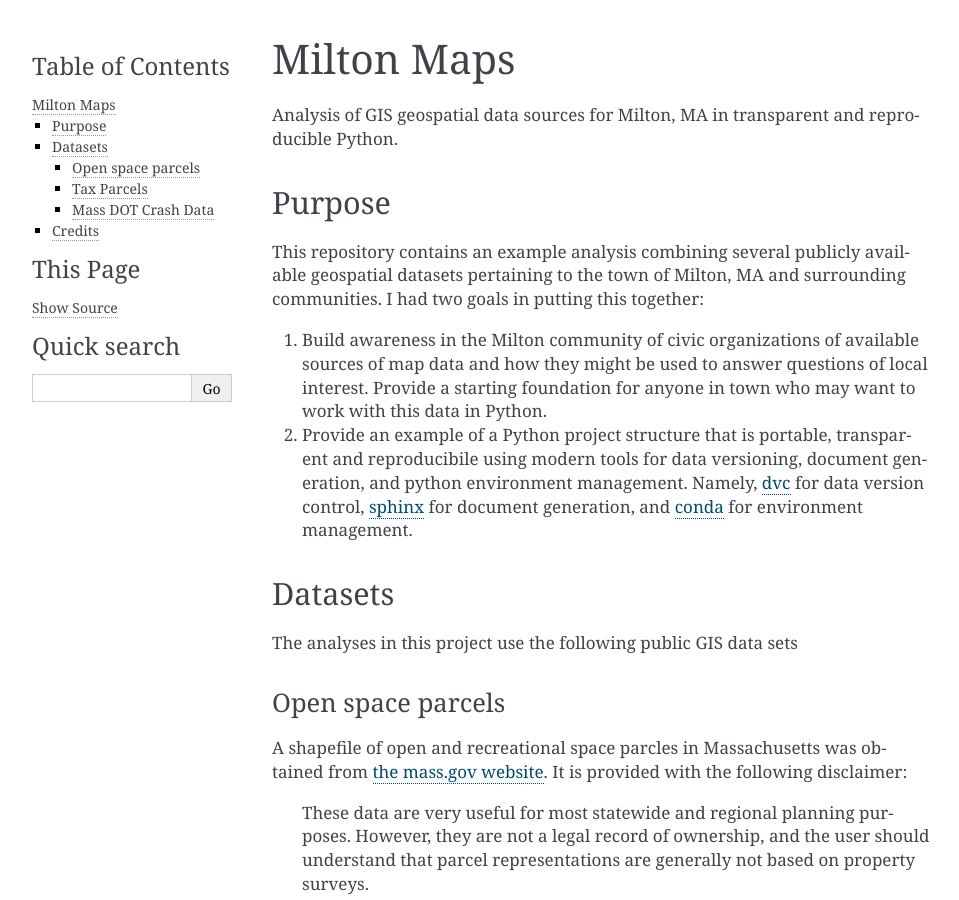
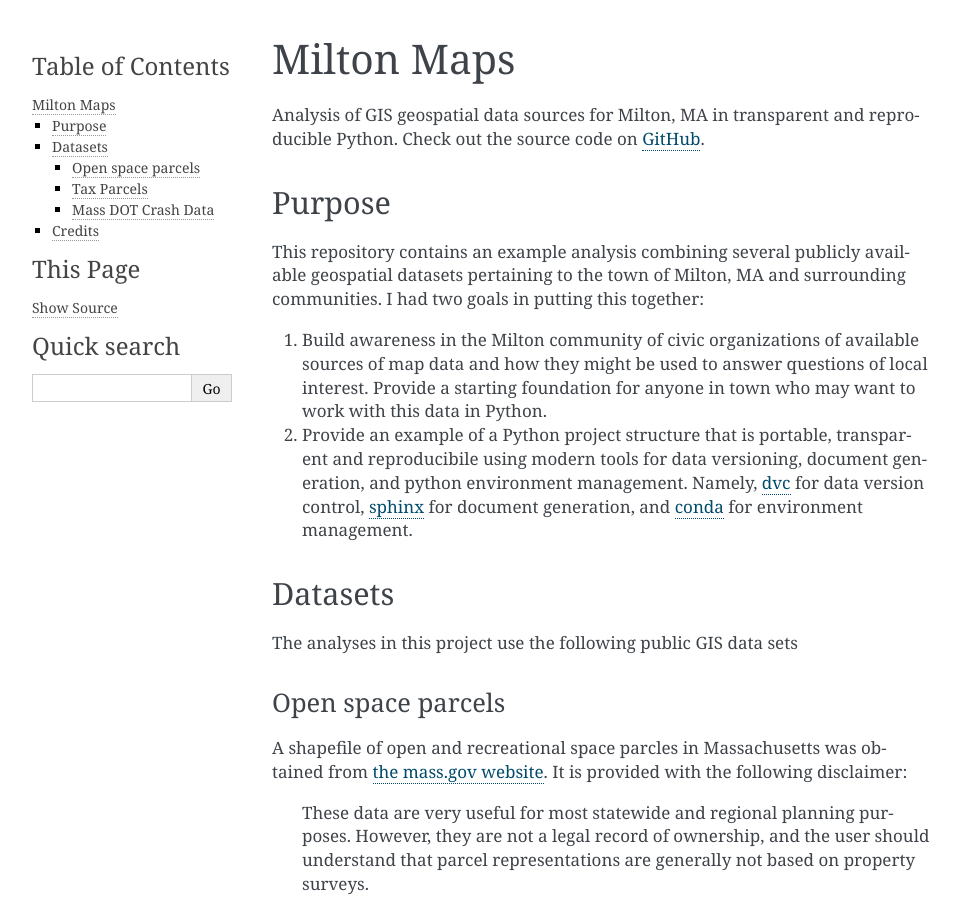
Before and after one commit to ahasha/milton_maps, a Sphinx documentation site: the page built from docs/readme.rst, in a window 1280 px wide and 900 px high. Shown: the whole window, without its empty margins (148-1107 px from the left). Built offline with Sphinx 7.4.7, drawn with Linux system fonts in a browser that asks for light colours; pages that are not in the unit, such as notebooks, are missing from menus.

Commit message:
Clarifying documentation

```diff
--- a/README.rst
+++ b/README.rst
@@ -4,6 +4,7 @@ Milton Maps
 
 
 Analysis of GIS geospatial data sources for Milton, MA in transparent and reproducible Python.
+Check out the source code on `GitHub <https://github.com/ahasha/milton_maps>`_.
 
 Purpose
 -------
@@ -28,7 +29,7 @@ Datasets
 The analyses in this project use the following public GIS data sets
 
 Open space parcels
-================
+==================
 
 A shapefile of open and recreational space parcles in Massachusetts was obtained
 from `the mass.gov website <https://www.mass.gov/info-details/massgis-data-protected-and-recreational-openspace#downloads->`_.
```
Also changed, not shown: docs/index.rst (+4 -4 lines).
